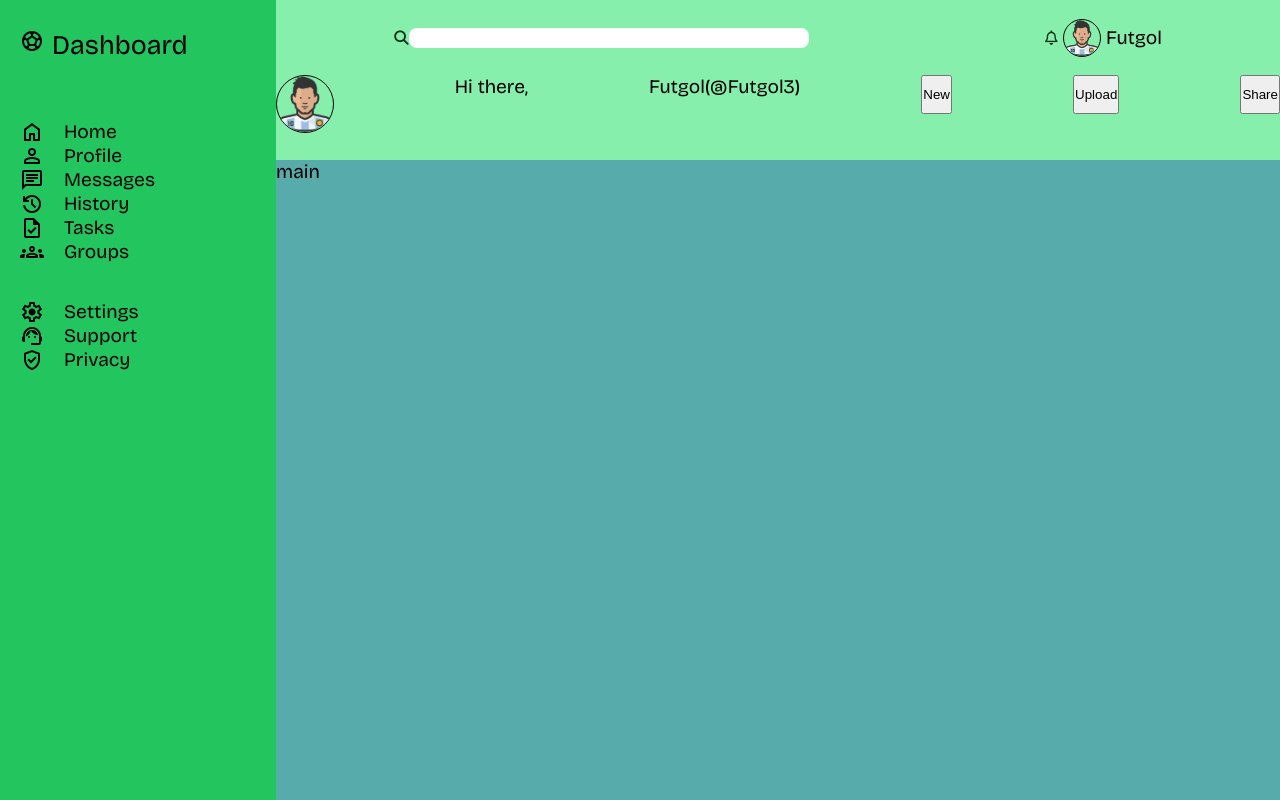
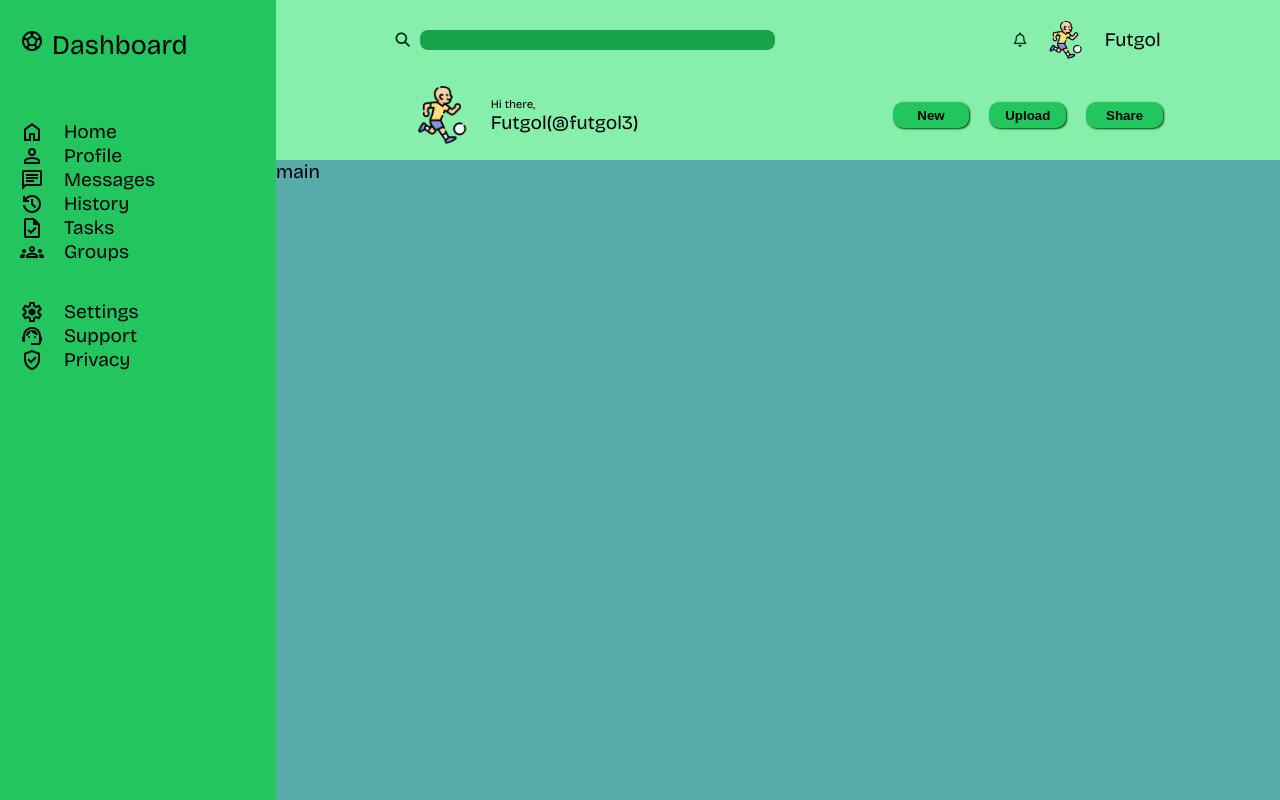
Before and after one commit to BrandonLunaCastro/Admin-dashboard, a plain HTML site: page index.html in a window 1280 px wide. Drawn offline with nearby package versions, Linux system fonts and the light colour scheme.

Commit message:
style: refactor header styles

```diff
--- a/assets/styles/styles.css
+++ b/assets/styles/styles.css
@@ -5,6 +5,7 @@
     --dashboard-bg-color: #22c55e;
     --dashboards-color:#000000;
     --header-bg-color:#86efac;
+    --btn-color: #059669;
 }
 
 *{
@@ -62,7 +63,7 @@
     grid-row: 1/2;
     background-color: var(--header-bg-color);
     display: grid;
-    grid-template-rows: repeat(2,fr);
+    grid-template-rows: repeat(2,1fr);
 }
 
 .header__row1{
@@ -75,44 +76,73 @@
     align-items: center;
 }
 
+.header__row1 > div:last-child{
+    gap: 15px;
+}
+
 .header__row1 input[type="search"]{
     appearance: none;
+    margin-left: 10px;
     border-radius: 8px;
+    background-color:#16a34a;
     border: none;
-    width: 400px;
+    width: 355px;
     height: 20px;
     padding: 0 4px;
 }
 .header__row1 input[type="search"]:focus{
     outline: none;
+    background-color:#16a34a;
 }
 
 .header__row2{
     display: flex;
-    justify-content: space-between;
+    justify-content: space-around;
+    padding-bottom:10px ;
 }
+.header__row2 > div{
+    display: inherit;
+    gap: 20px;
+    margin-left: 20px;
+    align-items: center;
+}
+
+.present > p:first-child{
+    font-size: 0.6rem;
+}
+.present > p:last-child{
+    font-weight: 600;
+}
+
 .header__row2 button[type="button"]{
-    height: 2rem;
-
+    height: 1.4rem;
+    border-radius: 10px;
+    border:none;
+    width: 4rem;
+    background-color: var(--dashboard-bg-color);
+    color: #000;
+    box-shadow: 1px 1px 2px rgb(1, 69, 1);
+    font-weight: bold;
+    transition: all 0.3s ease-in-out;
+}
+.header__row2 button[type="button"]:hover{
+    transform: translateY(-2px);
+    cursor: pointer;
 }
 
 #user__image{
     height: 2rem;
     width: 2rem;
     margin: 5px;
-    border: 1px solid black;
     border-radius: 25px;
     overflow: hidden;
 }
 .user__image_xs{
     width: 3rem;
     height: 3rem;
-    border: 1px solid black;
     border-radius:60px;
     overflow: hidden;
 }
-
-
 
 .main{
     grid-column: 2 / 3;
--- a/index.html
+++ b/index.html
@@ -65,18 +65,24 @@
             </div>
             <div>
                 <i class="fa-regular fa-bell fa-xs" style="color: #052e16;"></i>
-                    <img src="assets/img/user.png" alt="user image" id="user__image" />
+                    <img src="assets/img/nino.png" alt="user image" id="user__image" />
                     <span>Futgol</span>
             </div>
 
            </div>
            <div class="header__row2">
-                <img src="assets/img/user.png" alt="user image" class="user__image_xs" />
-                <p>Hi there,</p>
-                <p>Futgol(@Futgol3)</p>
+              <div>
+                  <img src="assets/img/nino.png" alt="user image" class="user__image_xs" />
+                  <article class="present">
+                      <p>Hi there,</p>
+                      <p>Futgol(@futgol3)</p>
+                  </article>
+              </div>
+              <div class="btns">
                 <button type="button" class="header__button">New</button>
                 <button type="button" class="header__button">Upload</button>
                 <button type="button" class="header__button">Share</button>
+              </div>
            </div>
         </div>
         <main class="main">
```
Also changed, not shown: assets/img/nino.png (added).
